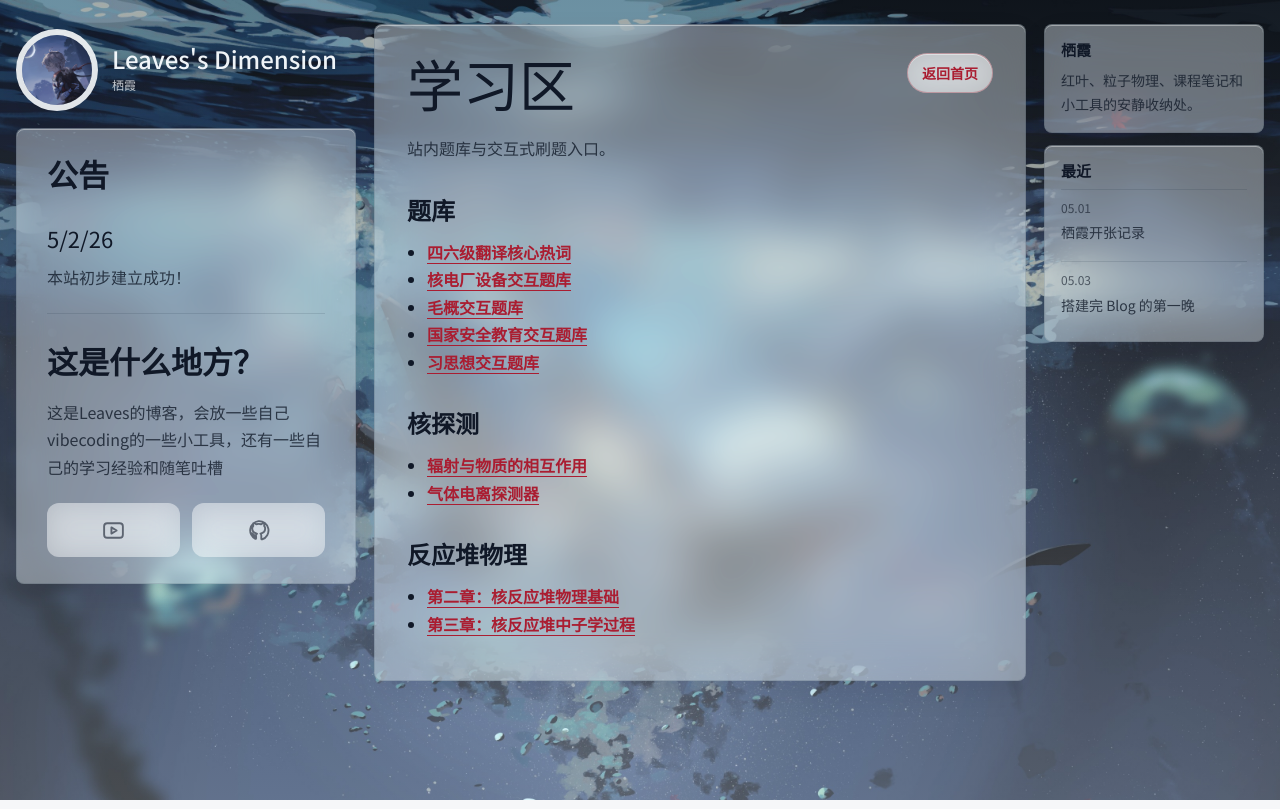
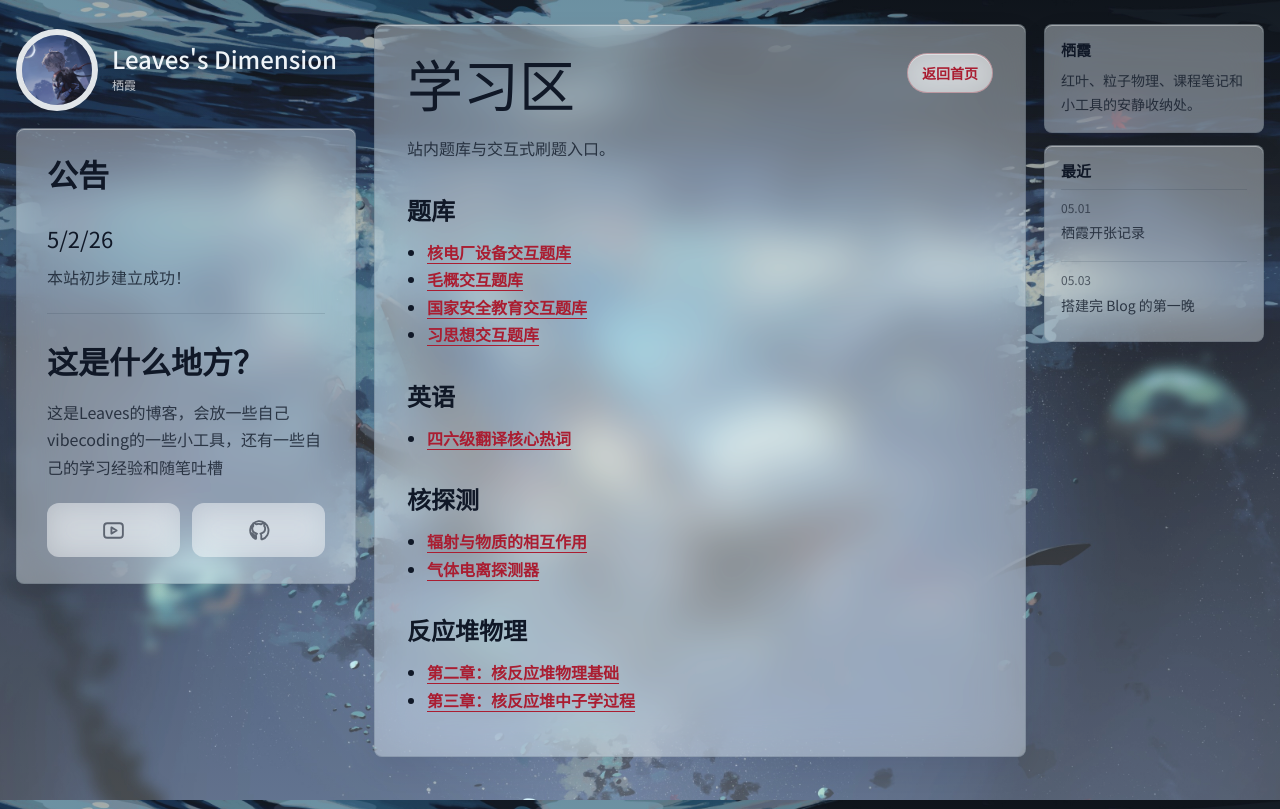
Before and after one commit to leaves-007/leaves-007.github.io, a plain HTML site: page study/index.html in a window 1280 px wide. Drawn offline with Linux system fonts and the light colour scheme; a web font is replaced by a local one.

Commit message:
Site updated: 2026-11-22 19:34:30

```diff
--- a/study/index.html
+++ b/study/index.html
@@ -104,11 +104,13 @@
   </header>
   <div class="prose">
     <h2 id="题库"><a href="#题库" class="headerlink" title="题库"></a>题库</h2><ul>
-<li><a href="/study/%E5%9B%9B%E5%85%AD%E7%BA%A7%E7%BF%BB%E8%AF%91/">四六级翻译核心热词</a></li>
 <li><a href="/study/%E6%A0%B8%E7%94%B5%E5%8E%82%E6%80%BB%E7%BB%83%E4%B9%A0%E9%A2%98.html">核电厂设备交互题库</a></li>
 <li><a href="/study/%E6%AF%9B%E6%A6%82/">毛概交互题库</a></li>
 <li><a href="/study/%E5%9B%BD%E5%AE%B6%E5%AE%89%E5%85%A8%E6%95%99%E8%82%B2/">国家安全教育交互题库</a></li>
 <li><a href="/study/%E4%B9%A0%E6%80%9D%E6%83%B3/">习思想交互题库</a></li>
+</ul>
+<h2 id="英语"><a href="#英语" class="headerlink" title="英语"></a>英语</h2><ul>
+<li><a href="/study/%E5%9B%9B%E5%85%AD%E7%BA%A7%E7%BF%BB%E8%AF%91/">四六级翻译核心热词</a></li>
 </ul>
 <h2 id="核探测"><a href="#核探测" class="headerlink" title="核探测"></a>核探测</h2><ul>
 <li><a href="/study/%E6%A0%B8%E6%8E%A2%E6%B5%8B/%E7%AC%AC%E5%85%AD%E7%AB%A0-%E8%BE%90%E5%B0%84%E4%B8%8E%E7%89%A9%E8%B4%A8%E7%9A%84%E7%9B%B8%E4%BA%92%E4%BD%9C%E7%94%A8.html">辐射与物质的相互作用</a></li>
```
